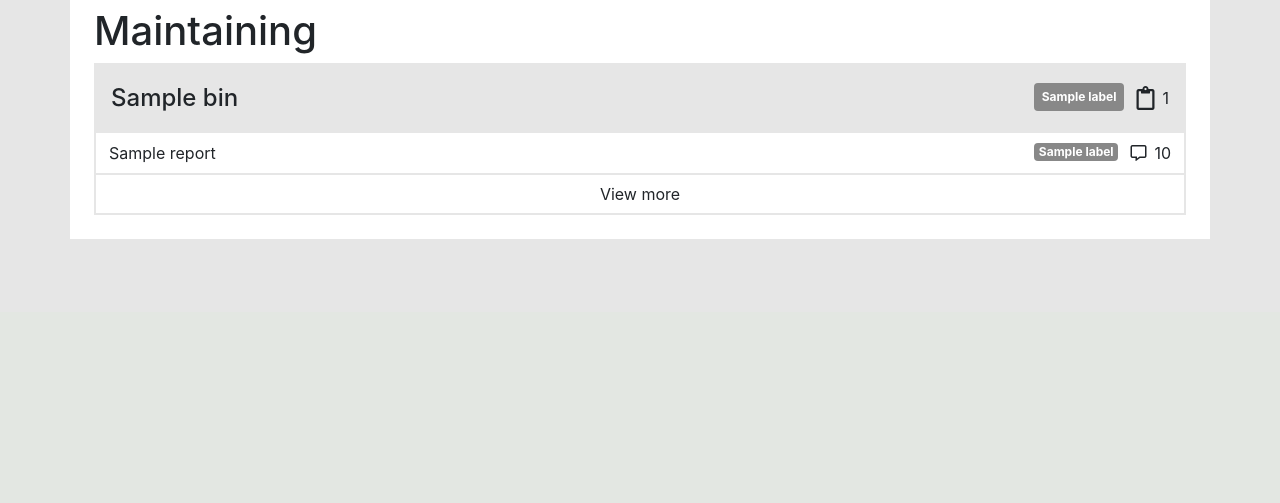
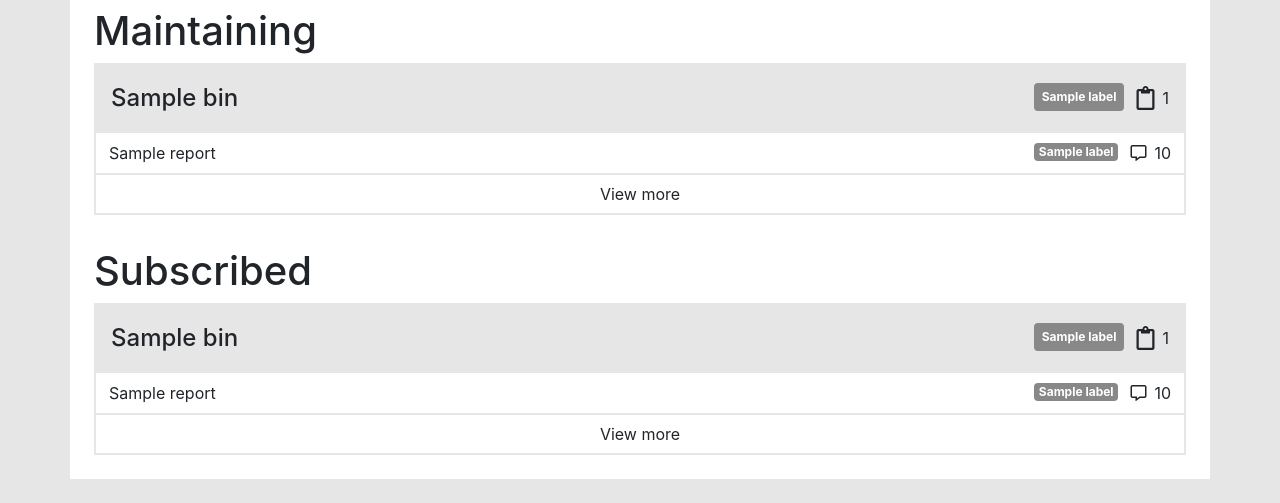
Before and after one commit to The-Compiler/crashbin, a Django app: page / in a window 1280 px wide. Shown: the part 488-991 px from the top of the page. Before the commit the page ends 727 px from the top, so only its background shows below. Run offline with Django 3.2, Linux system fonts and the light colour scheme; tables that the repository leaves empty hold one stand-in row (values such as "Sample post"); some libraries are stand-ins or nearby versions.

Commit message:
Move bin list to component

```diff
--- /dev/null
+++ b/crashbin_app/templates/crashbin_app/bin_list_component.html
@@ -0,0 +1,56 @@
+{% for bin in bins %}
+    <div class="mb-2">
+        <div id="bin-header-{{ prefix }}{{ bin.id }}" class="list-group-header bg-light">
+            <button class="btn btn-block d-flex flex-wrap p-2" data-toggle="collapse"
+                    data-target="#bin-collapse-{{ prefix }}{{ bin.id }}"
+                    aria-expanded="true" aria-controls="bin-collapse-{{ prefix }}{{ bin.id }}">
+                <h4 class="text-justify p-2 my-auto">{{ bin.name }}</h4>
+                <div class="d-flex flex-row p-2 ml-auto my-auto">
+                    <div class="d-flex flex-row-reverse flex-wrap">
+                        {% for label in bin.labels.all %}
+                            <span class="badge text-wrap m-1 p-2"
+                                    style="background-color: {{ label.color }}; color: white">{{ label.name }}</span>
+                        {% endfor %}
+                    </div>
+                    <i class="far fa-clipboard ml-2 my-auto bin-icon"></i>
+                    <div class="ml-2 my-auto">{{ bin.reports.count }}</div>
+                </div>
+            </button>
+        </div>
+        <div id="bin-collapse-{{ prefix }}{{ bin.id }}"
+                class="collapse {% if forloop.first %}show{% endif %}"
+                aria-labelledby="bin-header-{{ prefix }}{{ bin.id }}">
+            <div>
+                <ul class="list-group">
+                    {% for report in bin.reports.all|slice:":3" %}
+                        <li class="list-group-item p-0">
+                            <a class="btn btn-block d-flex flex-wrap"
+                                href="/report/{{ report.id }}/" role="button">
+                                <p class="text-justify m-0 my-auto">{{ report.title }}</p>
+                                <div class="d-flex flex-row ml-auto my-auto">
+                                    <div class="d-flex flex-row-reverse flex-wrap">
+                                        {% for label in report.labels.all %}
+                                            <span class="badge text-wrap m-1"
+                                                    style="background-color: {{ label.color }}; color: white">{{ label.name }}</span>
+                                        {% endfor %}
+                                    </div>
+                                    <i class="far fa-comment-alt ml-2 my-auto"></i>
+                                    <div class="ml-2 my-auto">10</div>
+                                </div>
+                            </a>
+                        </li>
+                    {% endfor %}
+                    <li class="list-group-item p-0">
+                        <a class="btn btn-block" href="/bin/{{ bin.id }}/" role="button">
+                            View more
+                        </a>
+                    </li>
+                </ul>
+            </div>
+        </div>
+    </div>
+{% empty %}
+    <div class="alert alert-warning mb-1" role="alert">
+        You aren't maintaining any bins!
+    </div>
+{% endfor %}
--- a/crashbin_app/templates/crashbin_app/home.html
+++ b/crashbin_app/templates/crashbin_app/home.html
@@ -1,4 +1,5 @@
 {% extends 'crashbin_app/base.html' %}
+{% load components %}
 
 {% block menu_home_class %}active{% endblock %}
 {% block title %}Home{% endblock %}
@@ -53,62 +54,14 @@
         <div class="row">
             <div class="col px-4 pb-3 bg-white">
                 <h1 class="my-2">Maintaining</h1>
-                {% for bin in bins %}
-                    <div class="mb-2">
-                        <div id="bin-header-{{ bin.id }}" class="list-group-header bg-light">
-                            <button class="btn btn-block d-flex flex-wrap p-2" data-toggle="collapse"
-                                    data-target="#bin-collapse-{{ bin.id }}"
-                                    aria-expanded="true" aria-controls="bin-collapse-{{ bin.id }}">
-                                <h4 class="text-justify p-2 my-auto">{{ bin.name }}</h4>
-                                <div class="d-flex flex-row p-2 ml-auto my-auto">
-                                    <div class="d-flex flex-row-reverse flex-wrap">
-                                        {% for label in bin.labels.all %}
-                                            <span class="badge text-wrap m-1 p-2"
-                                                  style="background-color: {{ label.color }}; color: white">{{ label.name }}</span>
-                                        {% endfor %}
-                                    </div>
-                                    <i class="far fa-clipboard ml-2 my-auto bin-icon"></i>
-                                    <div class="ml-2 my-auto">{{ bin.reports.count }}</div>
-                                </div>
-                            </button>
-                        </div>
-                        <div id="bin-collapse-{{ bin.id }}"
-                             class="collapse {% if forloop.first %}show{% endif %}"
-                             aria-labelledby="bin-header-{{ bin.id }}">
-                            <div>
-                                <ul class="list-group">
-                                    {% for report in bin.reports.all|slice:":3" %}
-                                        <li class="list-group-item p-0">
-                                            <a class="btn btn-block d-flex flex-wrap"
-                                                href="/report/{{ report.id }}/" role="button">
-                                                <p class="text-justify m-0 my-auto">{{ report.title }}</p>
-                                                <div class="d-flex flex-row ml-auto my-auto">
-                                                    <div class="d-flex flex-row-reverse flex-wrap">
-                                                        {% for label in report.labels.all %}
-                                                            <span class="badge text-wrap m-1"
-                                                                    style="background-color: {{ label.color }}; color: white">{{ label.name }}</span>
-                                                        {% endfor %}
-                                                    </div>
-                                                    <i class="far fa-comment-alt ml-2 my-auto"></i>
-                                                    <div class="ml-2 my-auto">10</div>
-                                                </div>
-                                            </a>
-                                        </li>
-                                    {% endfor %}
-                                    <li class="list-group-item p-0">
-                                        <a class="btn btn-block" href="/bin/{{ bin.id }}/" role="button">
-                                            View more
-                                        </a>
-                                    </li>
-                                </ul>
-                            </div>
-                        </div>
-                    </div>
-                {% empty %}
-                    <div class="alert alert-warning mb-1" role="alert">
-                        You aren't maintaining any bins!
-                    </div>
-                {% endfor %}
+                {% bin_list bins 'maintaining' %}
+            </div>
+        </div>
+
+        <div class="row">
+            <div class="col px-4 pb-3 bg-white">
+                <h1 class="my-2">Subscribed</h1>
+                {% bin_list bins 'subscribed' %}
             </div>
         </div>
 
--- /dev/null
+++ b/crashbin_app/templatetags/components.py
@@ -0,0 +1,13 @@
+from django import template
+
+register = template.Library()
+
+
+@register.inclusion_tag('crashbin_app/bin_list_component.html')
+def bin_list(bins, prefix=''):
+    """Generate a list showing the given bin and its contents.
+
+    If 'prefix' is given, it's prepended to HTML ids so that the component can
+    be used multiple times on the same page without conflicting IDs.
+    """
+    return {'bins': bins, 'prefix': prefix}
```
Also changed, not shown: crashbin_app/templatetags/__init__.py (added).
